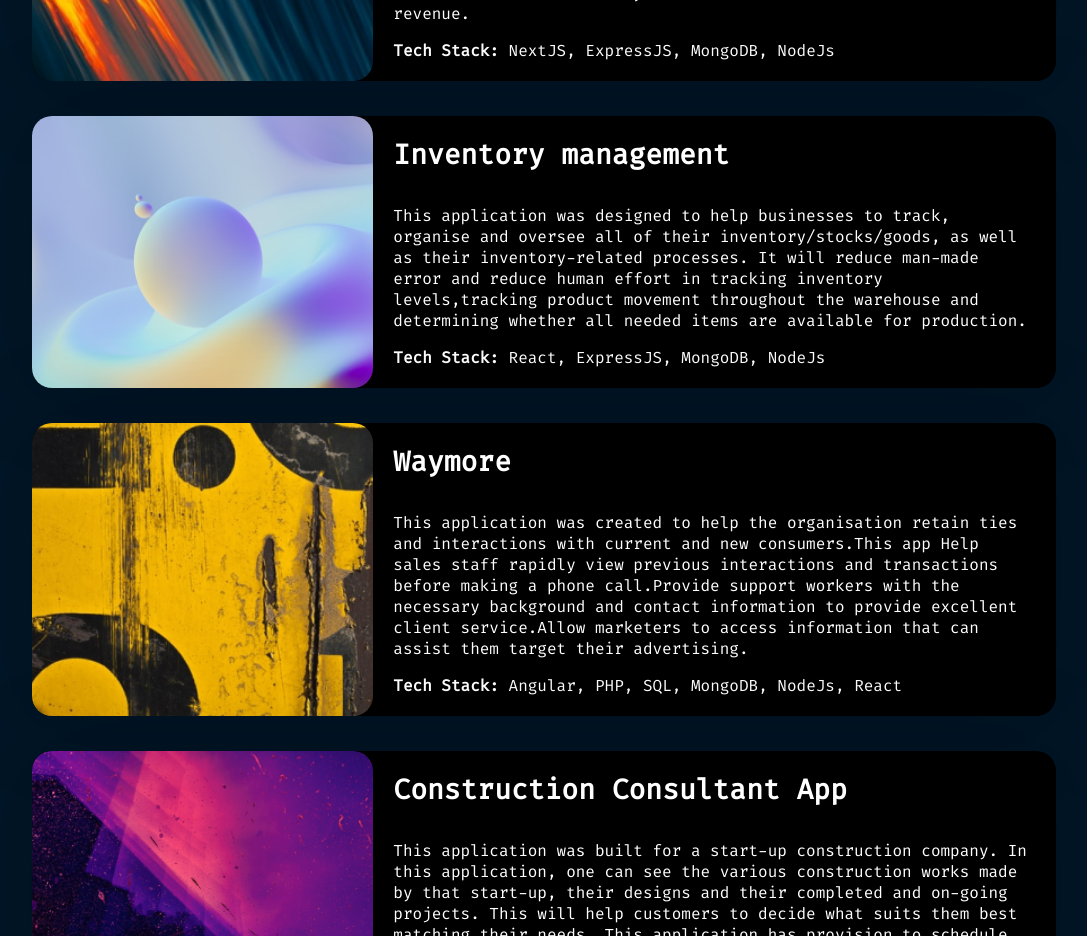
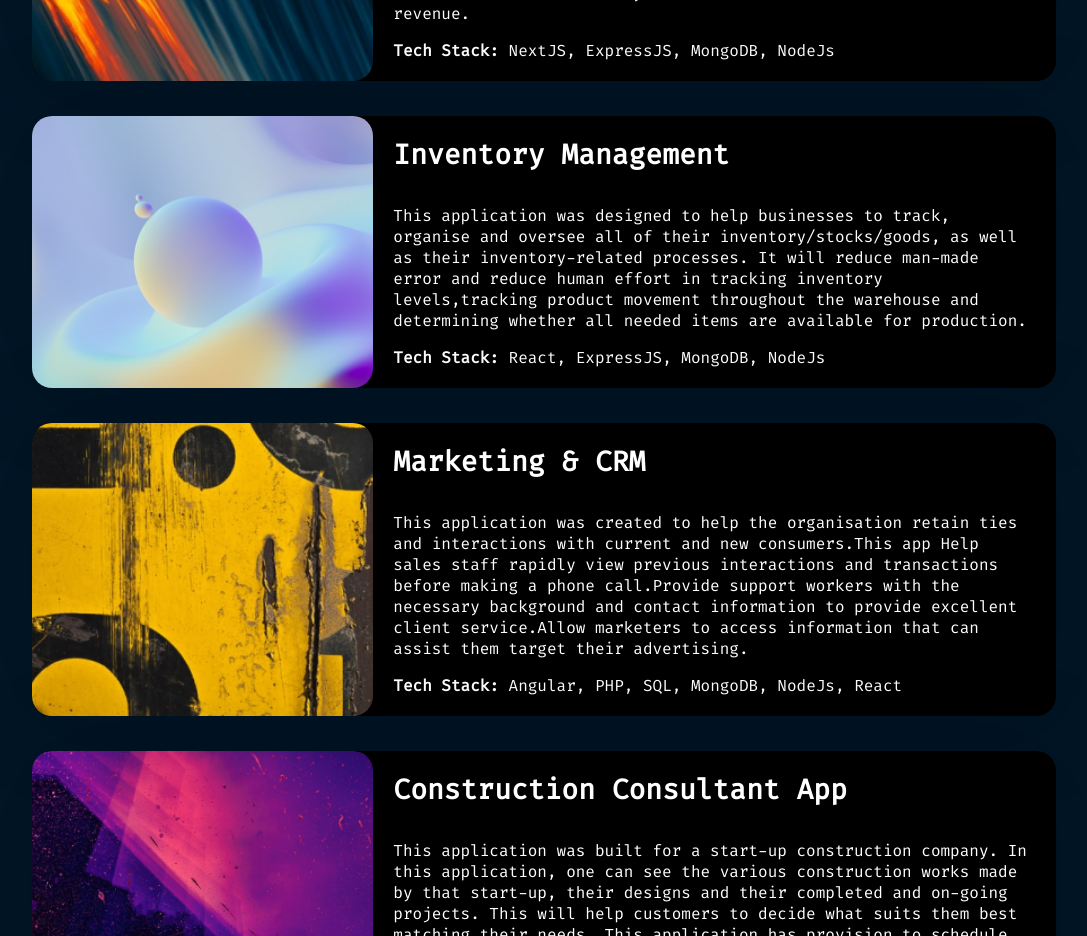
Before and after one commit to karthikvdev/kb-portfolio, a React (Create React App) app: page / in a window 1280 px wide. Shown: the part 2440-3376 px from the top of the page, without its empty margins (96-1183 px from the left). Built offline with nearby package versions, Linux system fonts and the light colour scheme.

Commit message:
Update index.jsx

```diff
--- a/src/container/projects/index.jsx
+++ b/src/container/projects/index.jsx
@@ -19,7 +19,7 @@ const Projects = () => {
         },
         {
             thumbnail: Project2,
-            title: "Inventory management",
+            title: "Inventory Management",
             description: "This application was designed to help businesses to track, organise and oversee all of their inventory/stocks/goods, as well as their inventory-related processes. It will reduce man-made error and reduce human effort in tracking inventory levels,tracking product movement throughout the warehouse and determining whether all needed items are available for production.",
             techstacks: ["React", "ExpressJS", "MongoDB", "NodeJs"],
             url: "https://www.poorvika.com/",
@@ -27,7 +27,7 @@ const Projects = () => {
         },
         {
             thumbnail: Project3,
-            title: "Waymore",
+            title: "Marketing & CRM",
             description: "This application was created to help the organisation retain ties and interactions with current and new consumers.This app Help sales staff rapidly view previous interactions and transactions before making a phone call.Provide support workers with the necessary background and contact information to provide excellent client service.Allow marketers to access information that can assist them target their advertising.",
             techstacks: ["Angular", "PHP", "SQL", "MongoDB", "NodeJs", "React"],
             url: "https://www.waymore.io/",
```
